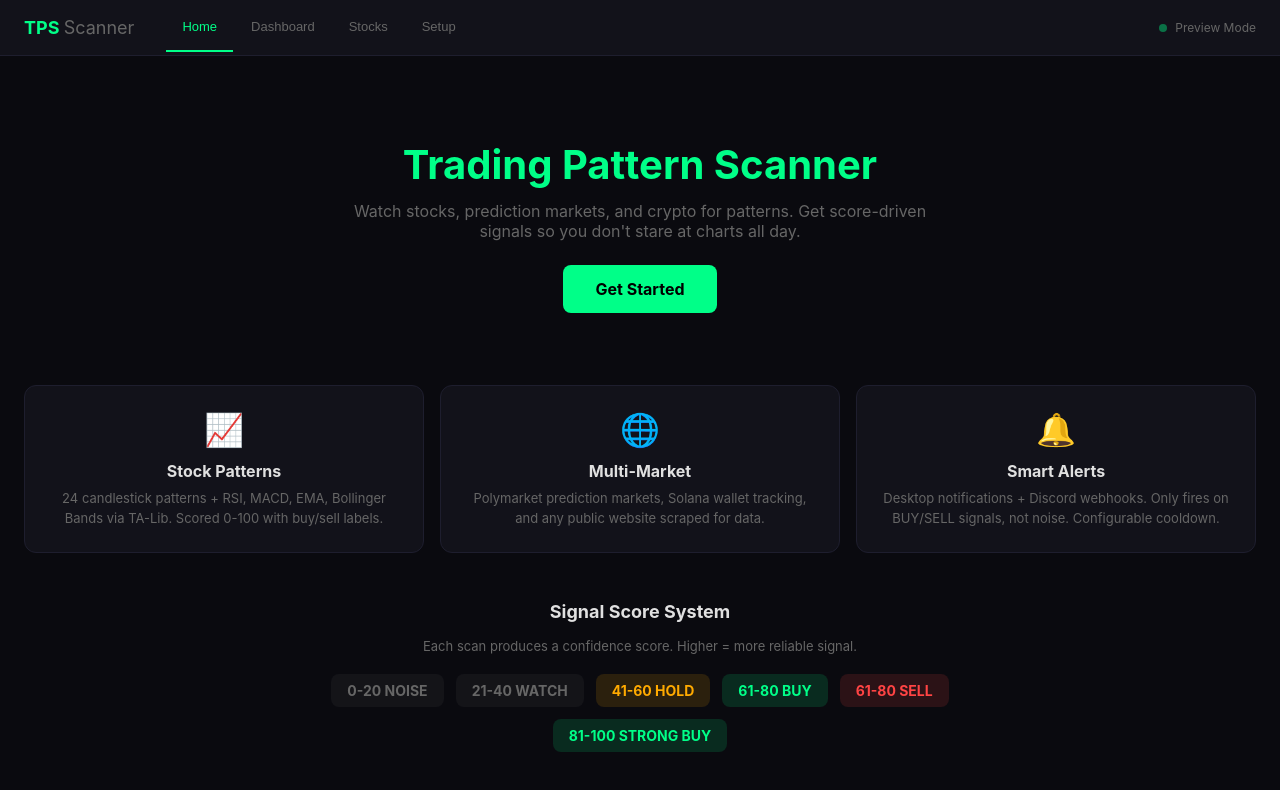
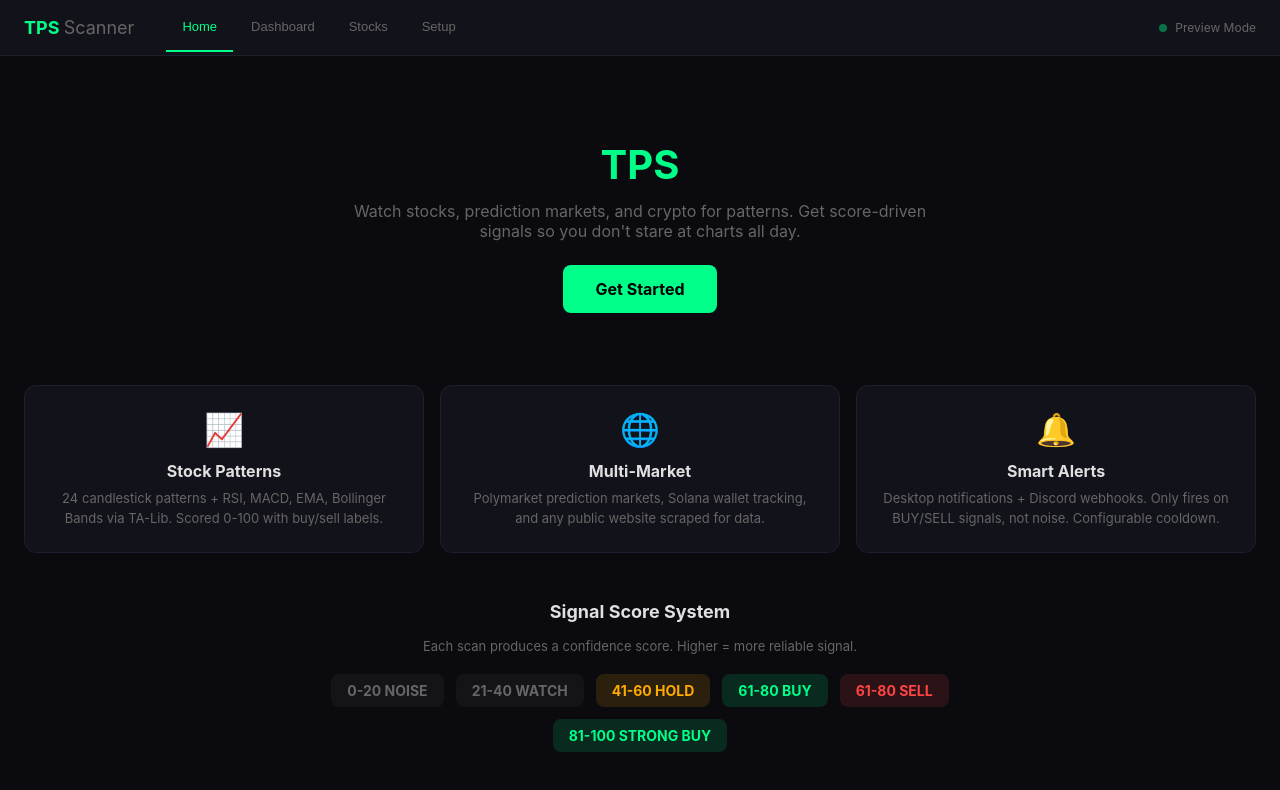
Before and after one commit to N34ST3R/TPS, a plain HTML site: page index.html in a window 1280 px wide. Drawn offline with nearby package versions, Linux system fonts and the light colour scheme.

Commit message:
Update index.html

```diff
--- a/index.html
+++ b/index.html
@@ -3,7 +3,7 @@
 <head>
     <meta charset="UTF-8">
     <meta name="viewport" content="width=device-width, initial-scale=1.0">
-    <title>Trading Pattern Scanner - Preview</title>
+    <title>TPS - Preview</title>
     <script src="https://cdn.jsdelivr.net/npm/chart.js"></script>
     <style>
         :root {
@@ -106,7 +106,7 @@
     <!-- HOME -->
     <div class="page active" id="page-home">
         <div class="hero">
-            <h1>Trading Pattern Scanner</h1>
+            <h1>TPS</h1>
             <p>Watch stocks, prediction markets, and crypto for patterns. Get score-driven signals so you don't stare at charts all day.</p>
             <a class="start-btn" href="https://github.com/your-repo/trading-scraper#quick-start">Get Started</a>
         </div>
```
